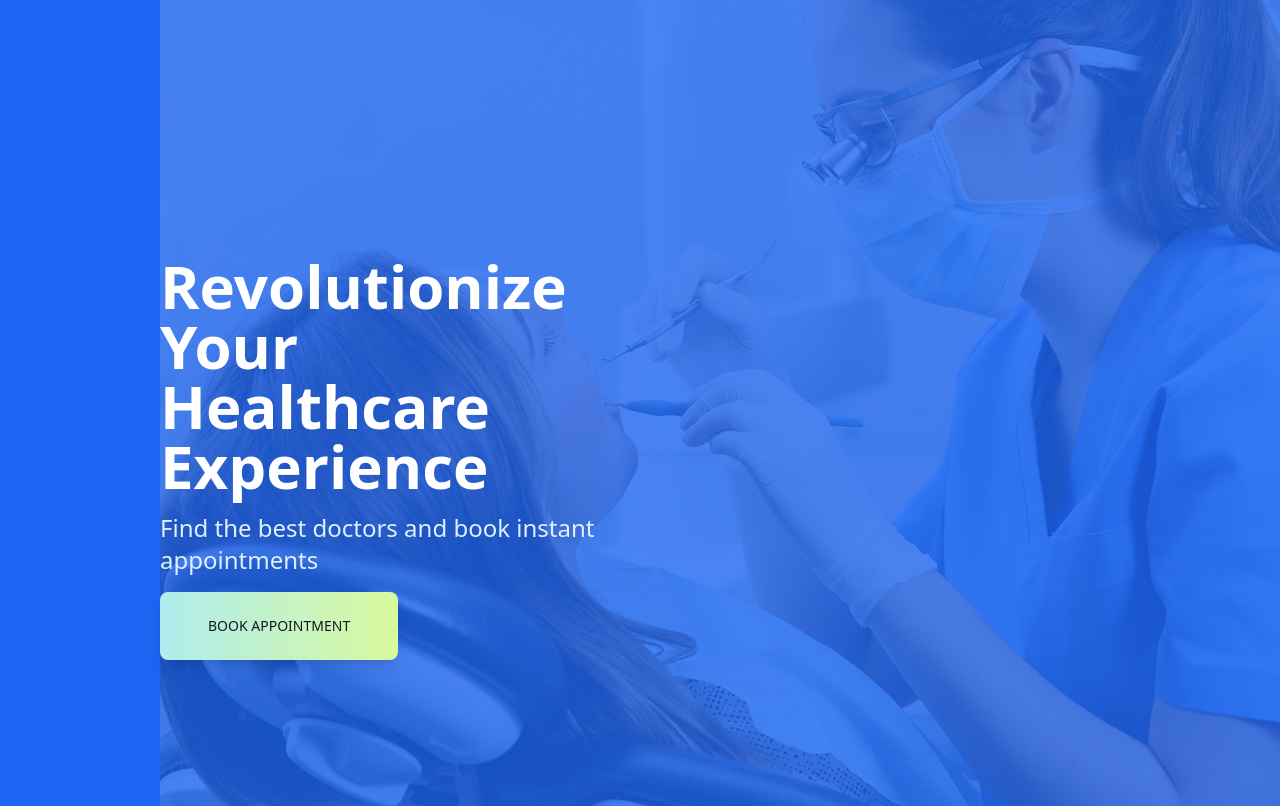
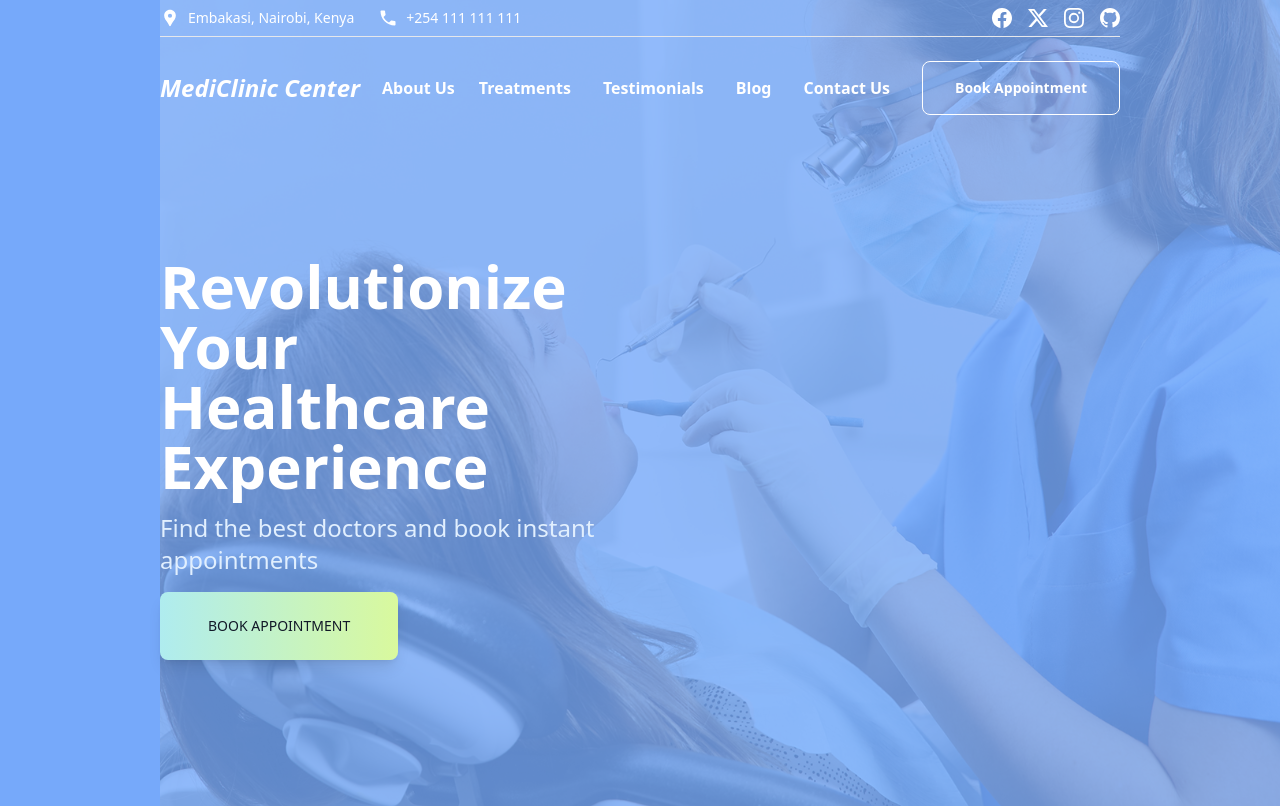
Before and after one commit to Dispenser254/Telemedicine-App, a React (Vite) app in the folder client/: page / in a window 1280 px wide. Shown: the top 806 px of the page. Built offline with nearby package versions, Linux system fonts and the light colour scheme.

Commit message:
Add navigation Ui

```diff
--- a/client/index.html
+++ b/client/index.html
@@ -2,10 +2,15 @@
 <html lang="en">
   <head>
     <meta charset="UTF-8" />
-    <link rel="icon" type="image/png" sizes="32x32" href="/favicon-32x32.png">
-    <link rel="icon" type="image/png" sizes="16x16" href="/favicon-16x16.png">
+    <link rel="icon" type="image/png" sizes="32x32" href="/favicon-32x32.png" />
+    <link rel="icon" type="image/png" sizes="16x16" href="/favicon-16x16.png" />
     <meta name="viewport" content="width=device-width, initial-scale=1.0" />
     <title>Telecommunication App</title>
+    <style>
+      #menu-toggle:checked + #menu {
+        display: block;
+      }
+    </style>
   </head>
   <body>
     <div id="root"></div>
--- /dev/null
+++ b/client/src/components/NavbarPage.jsx
@@ -0,0 +1,121 @@
+import { Button } from "flowbite-react";
+import { BsFacebook, BsGithub, BsInstagram, BsTwitterX } from "react-icons/bs";
+import { MdLocationPin, MdMenu, MdPhone } from "react-icons/md";
+import { Link } from "react-router-dom";
+
+const NavbarPage = () => {
+  return (
+    <header className="absolute top-0 left-0 w-full z-50 px-4 sm:px-8 lg:px-16 xl:px-40">
+      <div className="hidden md:flex justify-between items-center py-2 border-b border-gray-200 text-sm">
+        <div className="">
+          <ul className="flex text-white">
+            <li>
+              <div className="flex items-center">
+                <MdLocationPin className="h-5 w-5" />
+                <span className="ml-2">Embakasi, Nairobi, Kenya</span>
+              </div>
+            </li>
+            <li className="ml-6">
+              <div className="flex items-center">
+                <MdPhone className="h-5 w-5" />
+                <span className="ml-2">+254 111 111 111</span>
+              </div>
+            </li>
+          </ul>
+        </div>
+        <div className="">
+          <ul className="flex text-white justify-end gap-4">
+            <li>
+              <a href="">
+                <BsFacebook className="h-5 w-5" />
+              </a>
+            </li>
+            <li>
+              <a href="">
+                <BsTwitterX className="h-5 w-5" />
+              </a>
+            </li>
+            <li>
+              <a href="">
+                <BsInstagram className="h-5 w-5" />
+              </a>
+            </li>
+            <li>
+              <a href="">
+                <BsGithub className="h-5 w-5" />
+              </a>
+            </li>
+          </ul>
+        </div>
+      </div>
+
+      <div className="flex flex-wrap items-center justify-between py-6">
+        <div className="w-1/2 md:w-auto">
+          <a href="" className="text-white font-bold italic text-2xl">
+            MediClinic Center
+          </a>
+        </div>
+
+        <label htmlFor="menu-toggle" className="pointer-cursor md:hidden block">
+          <MdMenu className="text-white h-10 w-10" />
+        </label>
+
+        <input className="hidden" type="checkbox" id="menu-toggle" />
+
+        <div className="hidden md:block w-full md:w-auto" id="menu">
+          <nav className="w-full bg-gray-200 md:bg-transparent rounded-lg shadow-lg px-6 py-4 mt-4 text-center md:p-0 md:mt-0 md:shadow-none">
+            <ul className="md:flex items-center">
+              <li>
+                <a
+                  className="py-2 inline-block md:text-white md:hidden lg:block font-semibold"
+                  href="#"
+                >
+                  About Us
+                </a>
+              </li>
+              <li className="md:ml-4">
+                <a
+                  className="py-2 inline-block md:text-white md:px-2 font-semibold"
+                  href="#"
+                >
+                  Treatments
+                </a>
+              </li>
+              <li className="md:ml-4">
+                <a
+                  className="py-2 inline-block md:text-white md:px-2 font-semibold"
+                  href="#"
+                >
+                  Testimonials
+                </a>
+              </li>
+              <li className="md:ml-4 md:hidden lg:block">
+                <a
+                  className="py-2 inline-block md:text-white md:px-2 font-semibold"
+                  href="#"
+                >
+                  Blog
+                </a>
+              </li>
+              <li className="md:ml-4">
+                <a
+                  className="py-2 inline-block md:text-white md:px-2 font-semibold"
+                  href="#"
+                >
+                  Contact Us
+                </a>
+              </li>
+              <Link to={"/landing-page"} className="md:ml-6 mt-3 md:mt-0">
+                <Button className="inline-block font-semibold px-4 py-2 text-white bg-blue-600 md:bg-transparent md:text-white border border-white rounded-lg hover:opacity-80">
+                  Book Appointment
+                </Button>
+              </Link>
+            </ul>
+          </nav>
+        </div>
+      </div>
+    </header>
+  );
+};
+
+export default NavbarPage;
--- a/client/src/pages/HomePage.jsx
+++ b/client/src/pages/HomePage.jsx
@@ -1,12 +1,14 @@
 import { Button } from "flowbite-react";
 import { MdHome, MdVerifiedUser } from "react-icons/md";
+import NavbarPage from "../components/NavbarPage";
 
 const HomePage = () => {
   return (
     <div className="bg-gray-100 w-full">
+      <NavbarPage/>
       {/* Start hero */}
       <section
-        className="cover bg-blue-teal-gradient relative bg-blue-600 px-4 sm:px-8 lg:px-16 xl:px-40 2xl:px-64 overflow-hidden py-48 flex
+        className="cover relative bg-blue-400 px-4 sm:px-8 lg:px-16 xl:px-40 2xl:px-64 overflow-hidden py-48 flex
       items-center min-h-screen"
       >
         <div className="h-full absolute">
```
